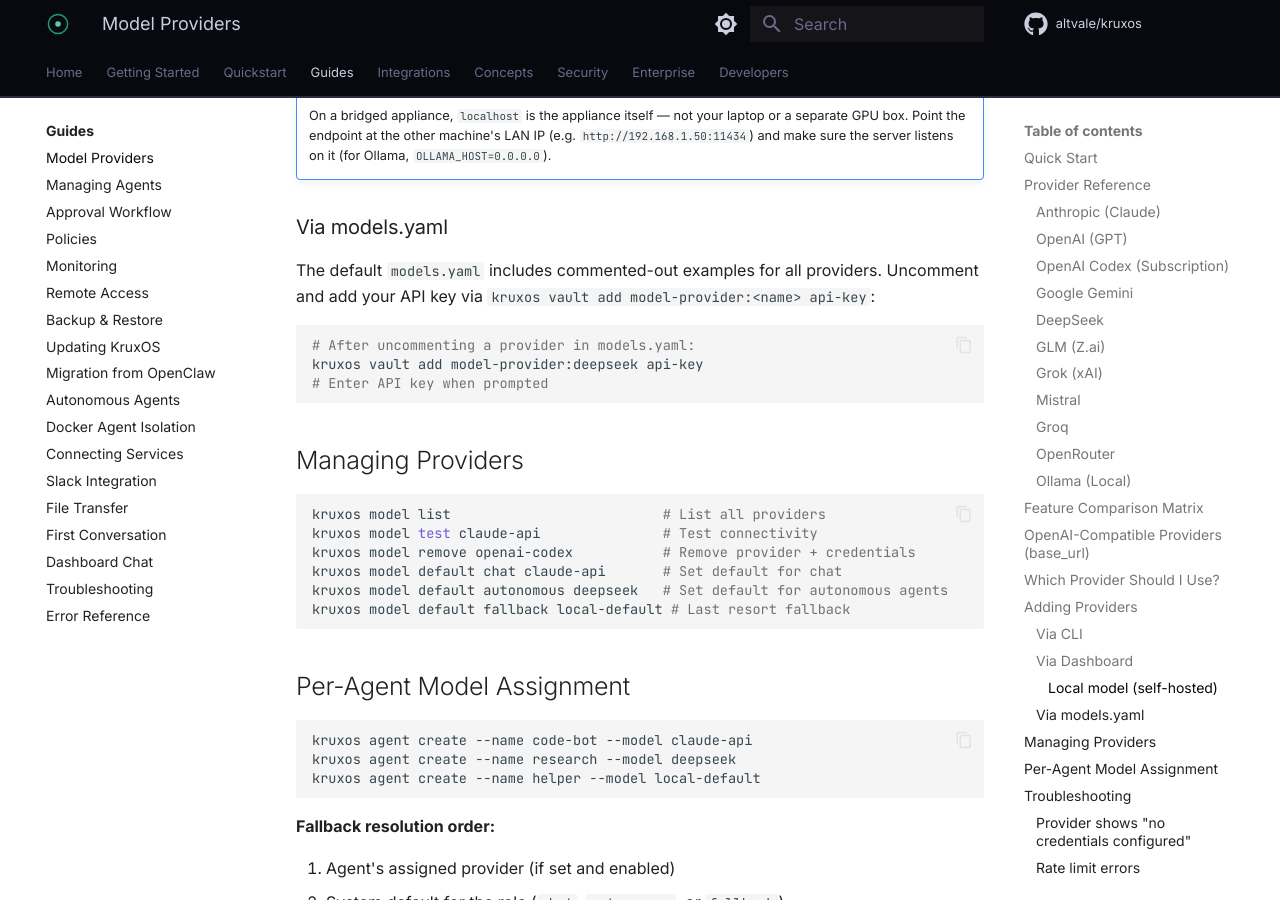
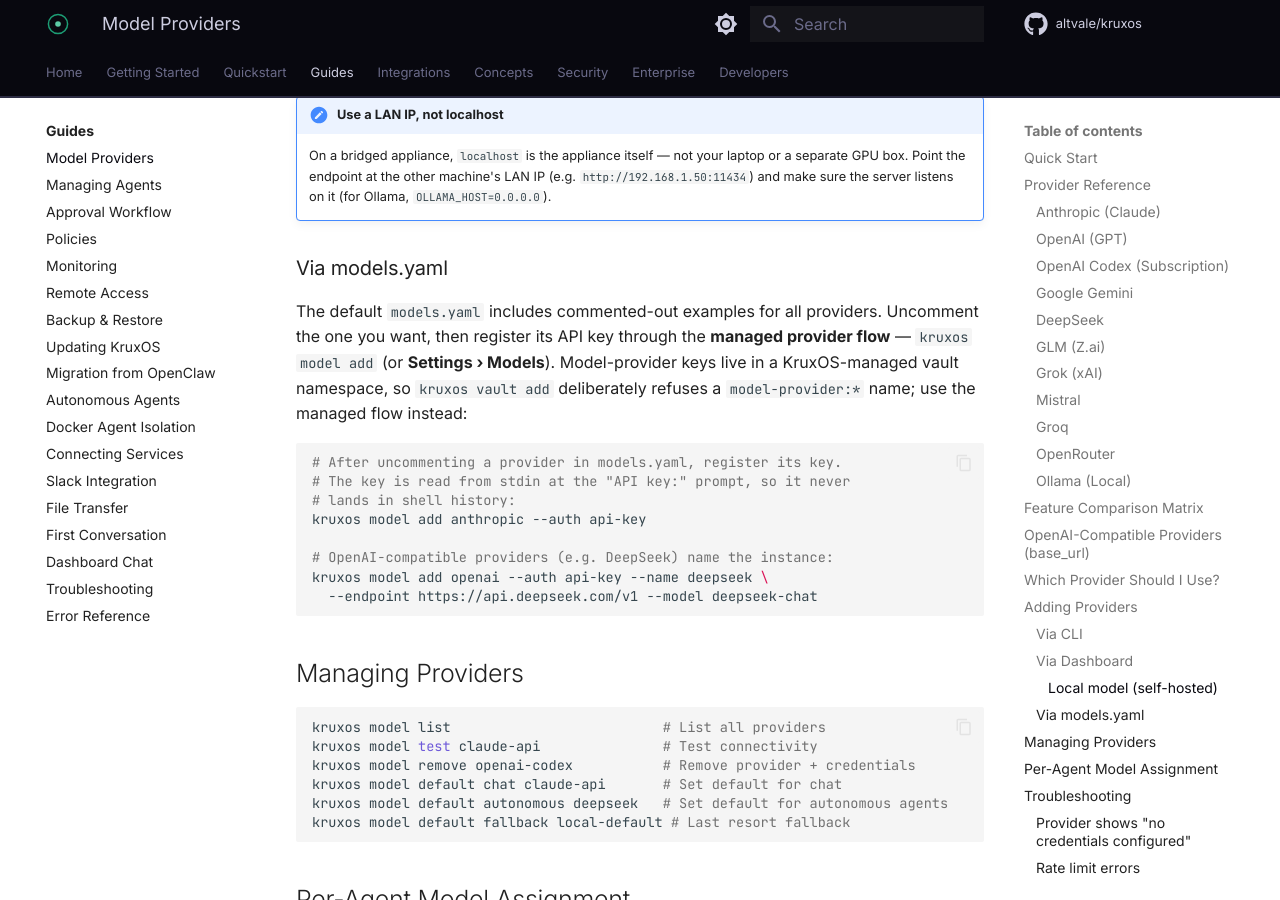
Before and after one commit to altvale/kruxos, an MkDocs documentation site: the page built from docs/public/docs/guides/model-providers.md, in a window 1280 px wide and 900 px high, scrolled down 15290 px. Built offline with MkDocs 1.6.1 and Material for MkDocs 9.7.7, drawn with Linux system fonts in a browser that asks for light colours; comment, search, counter and statistics services are not loaded; some of the changed text lies outside the part shown.

Commit message:
docs(model-providers): scope tool-clearing to 4.x; fix models.yaml key example
- Tool-clearing overstated "older Claude models get native tool-clearing".
  Native tool-clearing (context_management.edits) is Haiku 4.5 / Sonnet 4+ /
  Opus 4+ only; Claude 3.x is pure client-side. Tightened the sentence.

- The "Via models.yaml" section told operators to run
  `kruxos vault add model-provider:<name> api-key`. That is invalid twice
  over: wrong syntax (vault add takes --name/--type and reads the value from
  stdin), and wrong command entirely — the model-provider:* namespace is
  KruxOS-managed and vault add refuses it. Replaced with the managed flow
  (kruxos model add / Settings > Models), which stores the key under the
  managed namespace and reads it from stdin at the "API key:" prompt.

````diff
--- a/docs/public/docs/guides/model-providers.md
+++ b/docs/public/docs/guides/model-providers.md
@@ -28,7 +28,7 @@
 | **Auth** | API Key |
 | **Thinking** | Yes — adaptive effort (low/medium/high/max) on 4.6 models, budget_tokens on older |
 | **Prompt Caching** | Yes — requires explicit `cache_control`, auto-managed by KruxOS |
-| **Context Compaction** | Yes — native server-side compaction on Sonnet/Opus 4.6; older Claude models get native tool-clearing (`context_management.edits`) plus client-side compaction |
+| **Context Compaction** | Yes — native server-side compaction on Sonnet/Opus 4.6; Haiku 4.5 / Sonnet 4+ / Opus 4+ get native tool-clearing (`context_management.edits`) plus client-side compaction; Claude 3.x is client-side only |
 | **Batch Mode** | Yes — 50% discount, processed within 24 hours |
 | **Token Counting** | Yes — `/messages/count-tokens` pre-flight endpoint |
 
@@ -508,12 +508,17 @@
 
 ### Via models.yaml
 
-The default `models.yaml` includes commented-out examples for all providers. Uncomment and add your API key via `kruxos vault add model-provider:<name> api-key`:
+The default `models.yaml` includes commented-out examples for all providers. Uncomment the one you want, then register its API key through the **managed provider flow** — `kruxos model add` (or **Settings › Models**). Model-provider keys live in a KruxOS-managed vault namespace, so `kruxos vault add` deliberately refuses a `model-provider:*` name; use the managed flow instead:
 
 ```bash
-# After uncommenting a provider in models.yaml:
-kruxos vault add model-provider:deepseek api-key
-# Enter API key when prompted
+# After uncommenting a provider in models.yaml, register its key.
+# The key is read from stdin at the "API key:" prompt, so it never
+# lands in shell history:
+kruxos model add anthropic --auth api-key
+
+# OpenAI-compatible providers (e.g. DeepSeek) name the instance:
+kruxos model add openai --auth api-key --name deepseek \
+  --endpoint https://api.deepseek.com/v1 --model deepseek-chat
 ```
 
 ## Managing Providers
````
Also changed, not shown: CHANGELOG.md.
